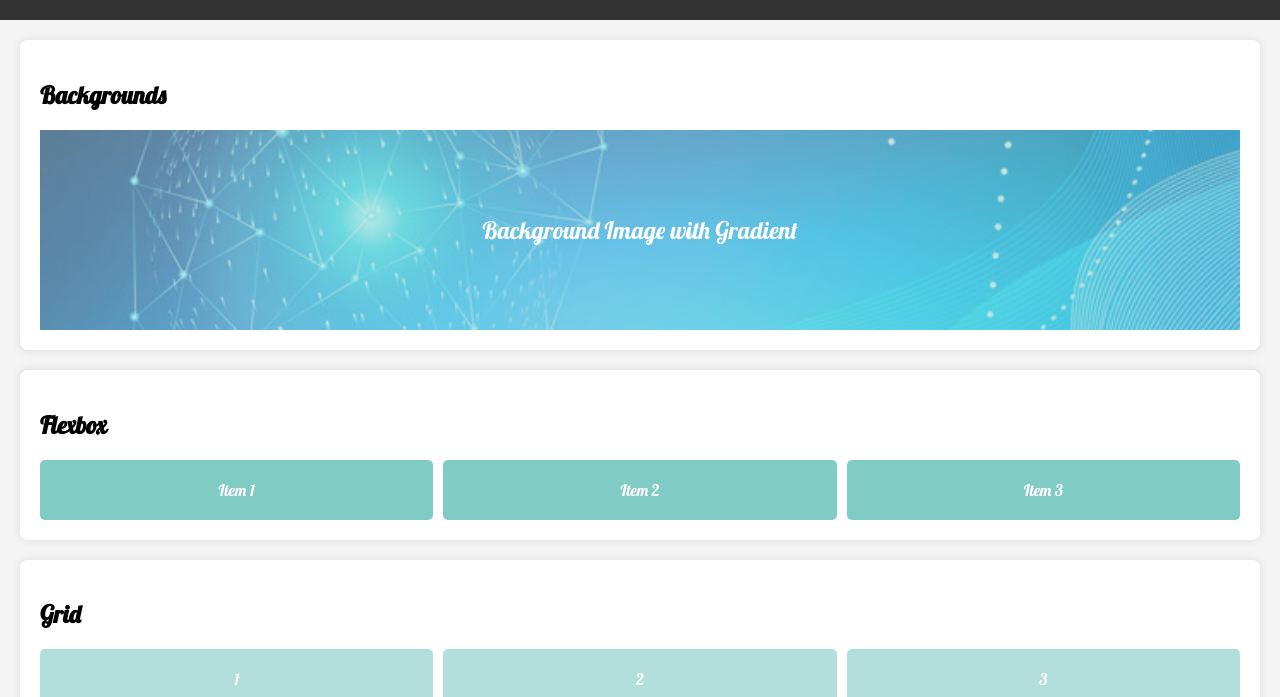
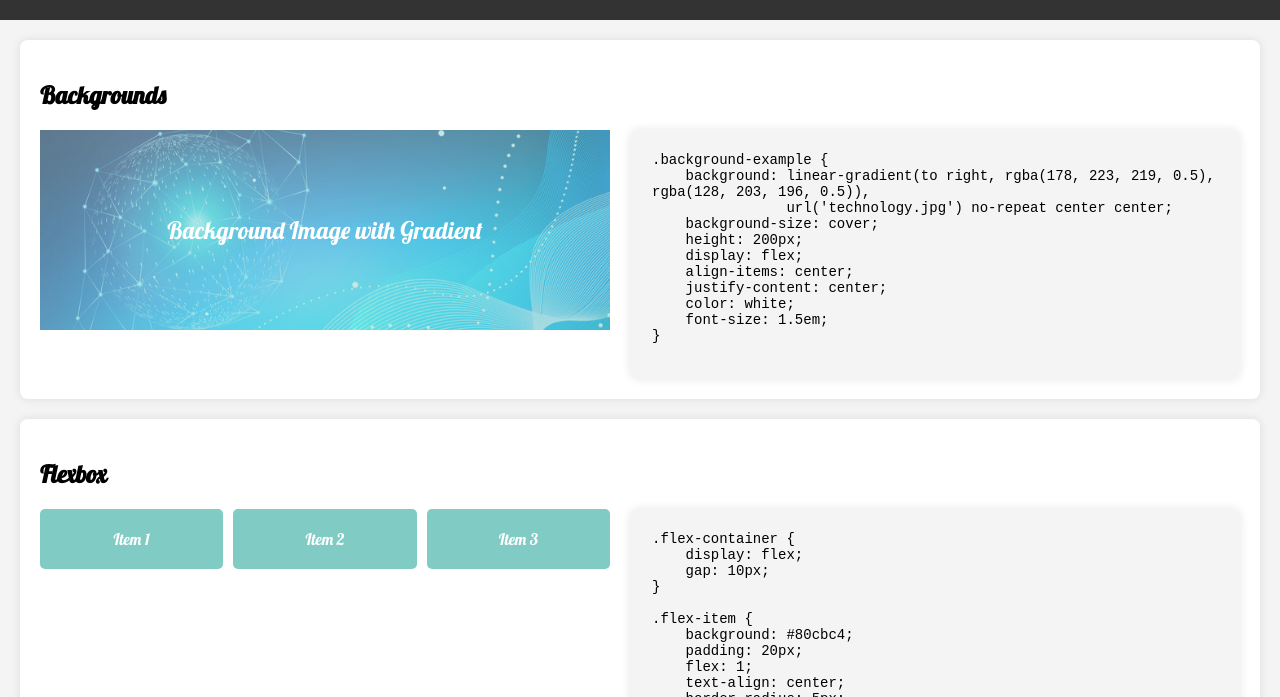
Before and after one commit to Guitar-Fan/HtmlCssJavascript, a plain HTML site: page css.html in a window 1280 px wide. Shown: the part 103-800 px from the top of the page. Drawn offline with Linux system fonts and the light colour scheme.

Commit message:
interact

```diff
--- a/css.html
+++ b/css.html
@@ -13,14 +13,54 @@
     </header>
     <section id="backgrounds">
         <h2>Backgrounds</h2>
-        <div class="background-example">Background Image with Gradient</div>
+        <div class="showcase">
+            <div class="showcase-demo">
+                <div class="background-example">Background Image with Gradient</div>
+            </div>
+            <div class="showcase-code">
+                <textarea id="background-code">
+.background-example {
+    background: linear-gradient(to right, rgba(178, 223, 219, 0.5), rgba(128, 203, 196, 0.5)),
+                url('technology.jpg') no-repeat center center;
+    background-size: cover;
+    height: 200px;
+    display: flex;
+    align-items: center;
+    justify-content: center;
+    color: white;
+    font-size: 1.5em;
+}
+                </textarea>
+            </div>
+        </div>
     </section>
     <section id="flexbox">
         <h2>Flexbox</h2>
-        <div class="flex-container">
-            <div class="flex-item">Item 1</div>
-            <div class="flex-item">Item 2</div>
-            <div class="flex-item">Item 3</div>
+        <div class="showcase">
+            <div class="showcase-demo">
+                <div class="flex-container">
+                    <div class="flex-item">Item 1</div>
+                    <div class="flex-item">Item 2</div>
+                    <div class="flex-item">Item 3</div>
+                </div>
+            </div>
+            <div class="showcase-code">
+                <textarea id="flexbox-code">
+.flex-container {
+    display: flex;
+    gap: 10px;
+}
+
+.flex-item {
+    background: #80cbc4;
+    padding: 20px;
+    flex: 1;
+    text-align: center;
+    border-radius: 5px;
+    color: white;
+}
+                </textarea>
+            </div>
         </div>
     </section>
     <section id="grid">
@@ -62,5 +102,6 @@
         <h2>Magic Carpet Animation</h2>
         <div class="magic-carpet"></div>
     </section>
+    <script src="script2.js"></script>
 </body>
 </html>
--- /dev/null
+++ b/script2.js
@@ -0,0 +1,18 @@
+document.addEventListener('DOMContentLoaded', () => {
+    const backgroundCode = document.getElementById('background-code');
+    const flexboxCode = document.getElementById('flexbox-code');
+
+    backgroundCode.addEventListener('input', () => {
+        const style = document.createElement('style');
+        style.innerHTML = backgroundCode.value;
+        document.head.appendChild(style);
+    });
+
+    flexboxCode.addEventListener('input', () => {
+        const style = document.createElement('style');
+        style.innerHTML = flexboxCode.value;
+        document.head.appendChild(style);
+    });
+
+    // Add similar event listeners for other sections as needed
+});
--- a/style2.css
+++ b/style2.css
@@ -175,3 +175,42 @@ section {
         background-position: 0% 50%;
     }
 }
+
+/* Code Showcase Styles */
+.showcase {
+    display: flex;
+    flex-wrap: wrap;
+    gap: 20px;
+    align-items: flex-start;
+}
+
+.showcase-demo {
+    flex: 1;
+    min-width: 300px;
+}
+
+.showcase-code {
+    flex: 1;
+    min-width: 300px;
+    background: #f4f4f4;
+    padding: 20px;
+    border-radius: 8px;
+    box-shadow: 0 0 10px rgba(0, 0, 0, 0.1);
+    font-family: 'Courier New', Courier, monospace;
+    overflow-x: auto;
+}
+
+.showcase-code pre {
+    margin: 0;
+}
+
+.showcase-code textarea {
+    width: 100%;
+    height: 200px;
+    border: none;
+    background: transparent;
+    font-family: 'Courier New', Courier, monospace;
+    font-size: 14px;
+    resize: none;
+    outline: none;
+}
```
Also changed, not shown: script.js (deleted).
